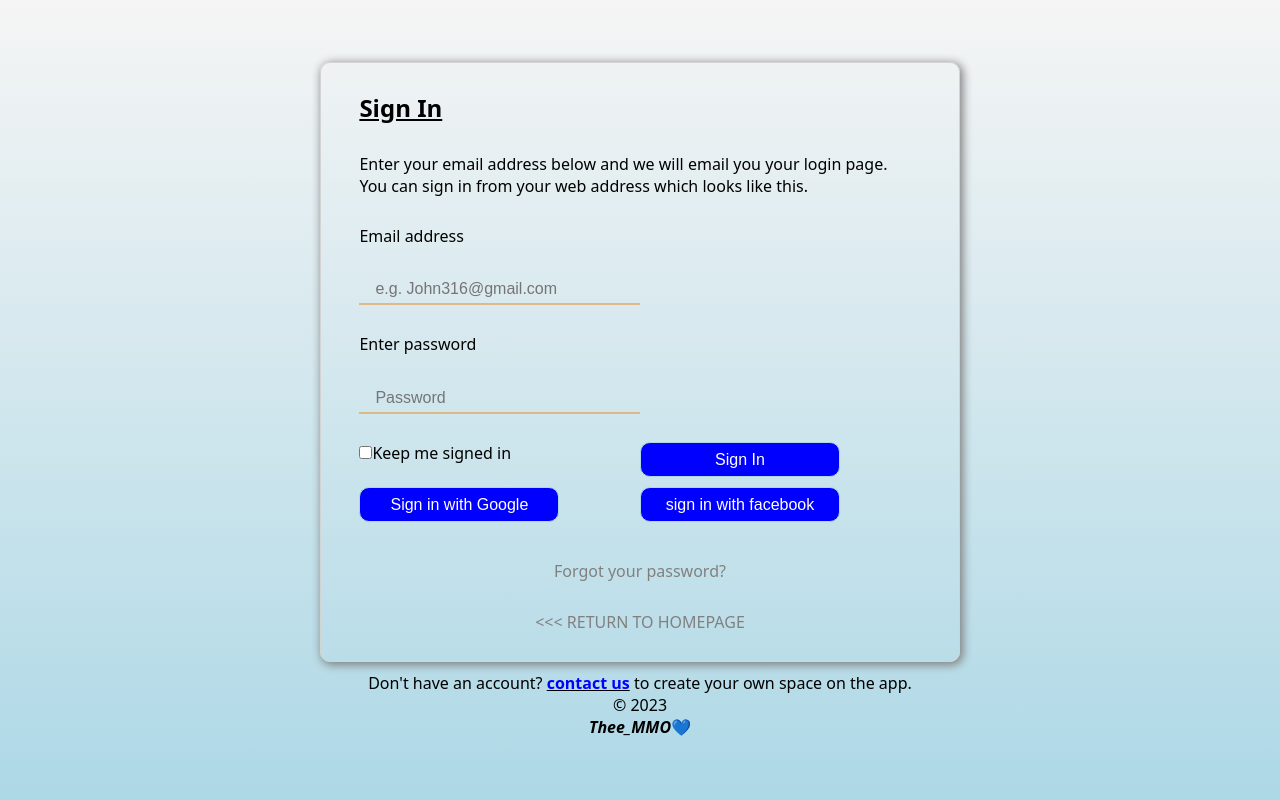
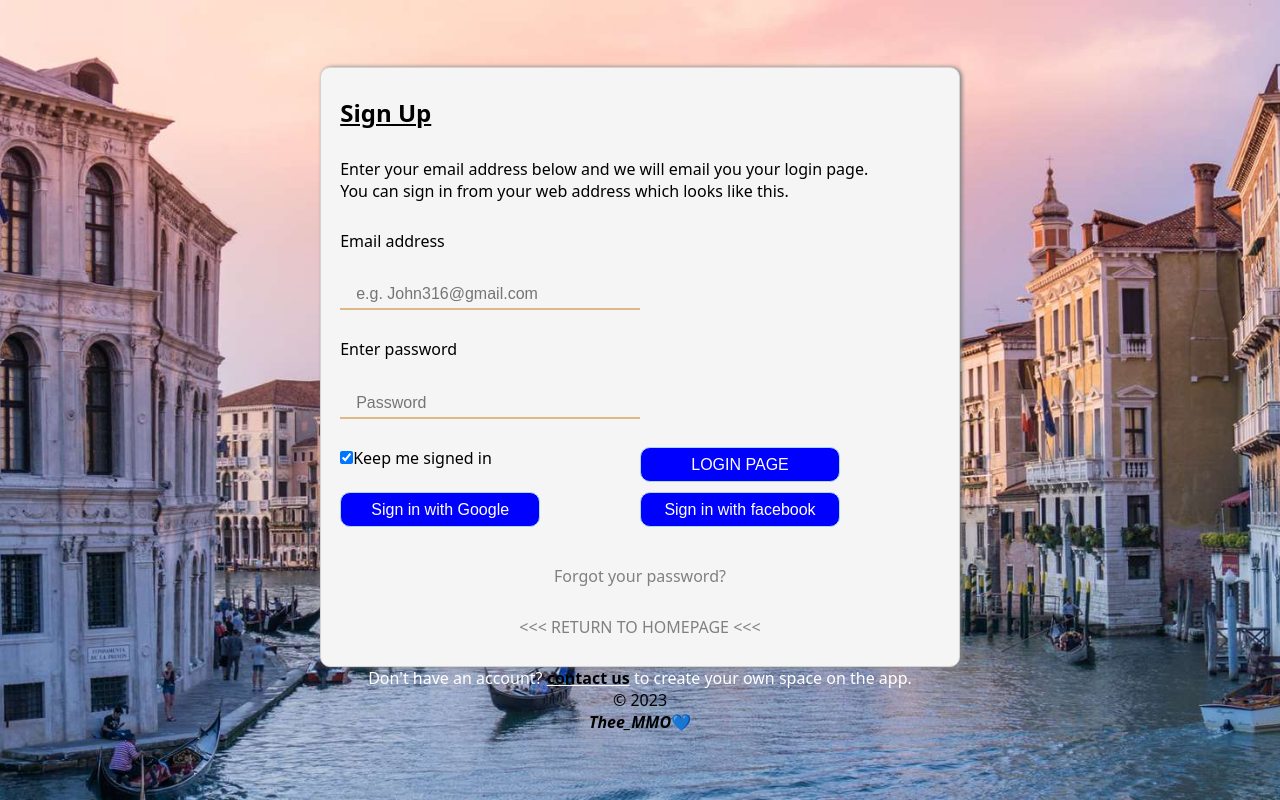
Before and after one commit to MOGIRE11/SEO-WEBSITE-MOCKUP, a plain HTML site: page login.html in a window 1280 px wide. Drawn offline with Linux system fonts and the light colour scheme.

Commit message:
new login page

```diff
--- /dev/null
+++ b/form.css
@@ -0,0 +1,152 @@
+*
+{
+    padding: 0;
+    margin: 0;
+    box-sizing: border-box;
+}
+body
+{
+    width: 100vw;
+    height: 100vh;
+    font-family: system-ui, -apple-system, BlinkMacSystemFont, 'Segoe UI', Roboto, Oxygen, Ubuntu, Cantarell, 'Open Sans', 'Helvetica Neue', sans-serif;
+    display: flex;
+    align-items: center;
+    justify-content: center;
+    background-color: rgb(248, 244, 245);
+}
+
+form
+{
+    width: 550px;
+    height: 85%;
+    background-color: white;
+    border: 1px solid rgb(248, 244, 245);
+    border-radius: 10px;
+    padding: 0 5%;
+    display: flex;
+    flex-direction: column;
+    justify-content: space-evenly;
+    box-shadow: 2px 2px 8px 0px lightgrey;
+}
+.top,.p1
+{
+    text-align: center;
+}
+.top
+{
+    font-weight: bolder;
+    color: orangered;
+    text-decoration-line: underline;
+    text-underline-offset: 8px;
+    text-decoration-thickness: 5px;
+}
+.p1
+{
+    font-size: .95em;
+    color: rgb(87, 85, 85);
+}
+.seo
+{
+    color: orangered;
+    font-weight: bold;
+}
+label
+{
+    font-weight: 500;
+    font-size: 1em;
+}
+
+input[type="text"],input[type="password"]
+{
+    height: 35px;
+    width: 85%;
+    text-indent: 1em;
+    font-size: .95em;
+    /* text-align: center; */
+    border:none;
+    border-radius: 5px;
+    color: black;
+    background-color: rgb(248, 244, 245);
+}
+input[type="text"]:focus,input[type="password"]:focus
+{
+    text-align: center;
+    outline: none;
+    border: 1px solid burlywood;
+}
+.below
+{
+    color: rgb(87, 85, 85);
+    font-size: .9rem;
+}
+
+#creator_account,#personal_account
+{
+    width: 10%;
+    margin: 2.5% 0;
+}
+
+#register
+{
+    height: 35px;
+    width: 85%;
+    border-radius: 50px;
+    border: 1px solid orangered;
+    color: white;
+    background-color:orangered;
+    font-size: 1rem;
+    font-weight: bold;
+}
+
+#register:hover
+{
+    background-color: black;
+    border: 2px solid black;
+
+}
+
+.bel_reg
+{
+    text-align: center;
+}
+
+.btn
+{
+    height: auto;
+    width: 90%;
+    display: flex;
+    justify-content: space-evenly;
+}
+
+.but
+{
+    height: 35px;
+    width: 150px;
+    font-size: 1rem;
+    font-weight: 600;
+    border-radius: 50px;
+    border: 1px solid rgb(248, 244, 245);
+    box-shadow: 1px -1px 3px 0px grey;
+}
+
+.but:hover
+{
+    box-shadow: 2px 2px 5px 0px grey;
+}
+
+.footer
+{
+    text-align: center;
+}
+
+a{
+    text-decoration: none;
+    font-weight:500;
+}
+
+.fa
+{
+    text-align: center;
+    font-weight: bolder;
+    text-shadow: 2px blue;
+}
--- a/login.css
+++ b/login.css
@@ -10,15 +10,22 @@ body
     height: 100vh;
     width: 100vw;
     font-family: system-ui, -apple-system, BlinkMacSystemFont, 'Segoe UI', Roboto, Oxygen, Ubuntu, Cantarell, 'Open Sans', 'Helvetica Neue', sans-serif;
+}
+
+.outer
+{
+    width: 100%;
+    height: 100%;
     display: flex;
     flex-direction: column;
     align-items: center;
     justify-content: center;
-    /* background: url(/img/boliviainteligente-Lvv2BP0kU-o-unsplash.jpg); */
+    background: url(img/Italy\ -\ Venezia.jpg);
     background-size: cover;
+    object-fit: contain;
     background-position: center;
     background-repeat: no-repeat;
-    background: linear-gradient(whitesmoke,lightblue);
+    /* background: linear-gradient(whitesmoke,lightblue); */
 
 }
 
@@ -26,9 +33,16 @@ fieldset
 {
     width: 50%;
     height: 75%;
+    border: none;
+}
+
+form
+{
+    height: 100%;
+    width: 100%;
     border-radius: 10px;
     border: 1px solid lightgrey;
-    box-shadow: 2px 2px 10px 1px grey;
+    box-shadow: 2px 0px 4px 0px grey;
     background:transparent;
     display: flex;
     flex-direction: column;
@@ -36,6 +50,7 @@ fieldset
     padding-left: 3%;
     padding-right: 3%;
     margin-bottom: 10px;
+    background-color:whitesmoke;
 }
 
 input[type=email],input[type=password]
@@ -99,9 +114,20 @@ button:hover
 
 }
 
+.footer
+{
+    color: white;
+}
+
 input[type=checkbox]
 {
     background-color: blue;
+}
+
+#sign
+{
+    color: white;
+    text-decoration: none;
 }
 
 @media (max-width:800px)
--- a/login.html
+++ b/login.html
@@ -4,14 +4,16 @@
     <meta charset="UTF-8">
     <meta http-equiv="X-UA-Compatible" content="IE=edge">
     <meta name="viewport" content="width=device-width, initial-scale=1.0">
-    <title>Log in or sign up</title>
+    <title>SIGN UP</title>
     <link rel="stylesheet" href="login.css">
 </head>
 
 <body>
+    <div class="outer">
+        <fieldset>
+           <form action="mailto:mark@fineteklabs.com" method="post">
 
-    <fieldset>
-        <h2><u class="under">Sign In</u></h2>
+            <h2><u class="under">Sign Up</u></h2>
             <p>Enter your email address below and we will email you your login page.<br class="toa">
                 You can sign in from your web address which looks like this.
             </p>
@@ -26,23 +28,26 @@
 
             <div class="same">
 
-        <label for="tick"><input type="checkbox" id="tick">Keep me signed in</label>
+            <label for="tick"><input type="checkbox" id="tick" role="banner" checked required>Keep me signed in</label>
 
-        <button id="signin">Sign In</button>
+            <button id="signin" type="submit"><a href="form.html" id="sign">LOGIN PAGE</a></button>
 
-        <button id="google">Sign in with Google</button>
-        <button id="fb">sign in with facebook</button>
+            <button id="google" type="button">Sign in with Google</button>
+            <button id="fb" type="button"> Sign in with facebook</button>
             </div>
 
             <a href="#">Forgot your password?</a>
-        <a href="index.html"><<< RETURN TO HOMEPAGE</a>
+            <a href="index.html"> <<< RETURN TO HOMEPAGE <<< </a>
+           </form>
 
         </fieldset>
         <p class="footer">
-        Don't have an account? <b><u><a href="#" style="color: blue;">contact us</a></u></b> to create your own space on the app.
+            Don't have an account? <b><u><a href="#" style="color: black;">contact us</a></u></b> to create your own space on the app.
         </p>
 
         &copy 2023
         <b><i>Thee_MMO</i>💙</b>
+    </div>
+
 </body>
 </html>
```
Also changed, not shown: form.html (added, +55 -0 lines), index.html (+3 -3 lines), img/forest.webp (added), img/rockymountain.webp (added). Lines whose indentation alone changed are shown as unchanged.
